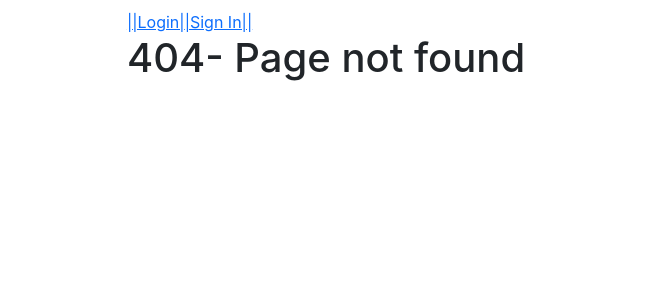
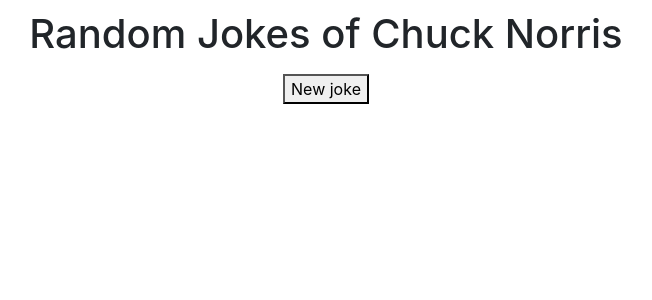
Before and after one commit to Aleja184/EjerciciosReactJS, a React (Create React App) app: page / in a window 1280 px wide. Before the commit this address had no page. Shown: the top 300 px of the page, without its empty margins (314-966 px from the left). Built offline with nearby package versions, Linux system fonts and the light colour scheme.

Commit message:
Working with API's using AXIOS. Solution of exercises 19-20-21

```diff
--- a/package.json
+++ b/package.json
@@ -3,9 +3,14 @@
   "version": "0.1.0",
   "private": true,
   "dependencies": {
+    "@emotion/react": "^11.10.4",
+    "@emotion/styled": "^11.10.4",
+    "@mui/icons-material": "^5.10.6",
+    "@mui/material": "^5.10.8",
     "@testing-library/jest-dom": "^5.16.5",
     "@testing-library/react": "^13.4.0",
     "@testing-library/user-event": "^13.5.0",
+    "axios": "^1.1.2",
     "boostrap": "^2.0.0",
     "bootstrap": "^5.2.1",
     "bootstrap-icons": "^1.9.1",
--- a/src/App.js
+++ b/src/App.js
@@ -5,6 +5,8 @@
 import ListContacts from './components7-8-9/container/list_contacts';
 import Rectangle from './components10-11-12/rectangle';
 import TaskFormy from './components13-14-15/taskFormy';
+import { Axios } from 'axios';
+import RandomJokeChuck from './exerciseSessiones19-20-21/components/randomJokeChuck';
 
 function App() {
   return (
@@ -14,7 +16,10 @@
         {/* <ClockFunction></ClockFunction> */}
         {/* <ListContacts></ListContacts> */}
         {/* <Rectangle></Rectangle> */}
-        <TaskFormy></TaskFormy>
+        {/* <TaskFormy></TaskFormy> */}
+
+        {/* Exercise Sessions 19-20-21. Request with Axios */}
+        <RandomJokeChuck></RandomJokeChuck>
     </div>
   );
 }
--- /dev/null
+++ b/src/exerciseSessiones19-20-21/components/randomJokeChuck.jsx
@@ -0,0 +1,70 @@
+import React ,{useState,useEffect} from 'react';
+import getRandomJoke from '../service/axiosService';
+import { Checkbox, checkboxClasses } from '@mui/material';
+import ThumbDownAltIcon from '@mui/icons-material/ThumbDownAlt';
+import ThumbDownOffAltIcon from '@mui/icons-material/ThumbDownOffAlt';
+import ThumbUpOffAltIcon from '@mui/icons-material/ThumbUpOffAlt';
+import ThumbUpAltIcon from '@mui/icons-material/ThumbUpAlt';
+
+
+const RandomJokeChuck = () => {
+    const [check, setCheck] = useState(true);
+    const [checkLike, setCheckLike] = useState(check);
+    const [joke, setJoke] = useState(null);
+    const [likes, setLikes] = useState(0);
+    const [dislikes, setDislikes] = useState(0);
+    const [checkDislike, setCheckDislike] = useState(false);
+
+    const obtainJoke = () =>{
+        setCheck(true);
+        if(checkLike){
+            setCheckLike(false);
+        }
+        if(checkDislike){
+            setCheckDislike(false);
+        }
+        getRandomJoke()
+            .then((response)=>{
+                setJoke(JSON.parse(response.data));
+            })
+    }
+
+    function incrementLikes (){
+        setCheck(!check);
+        setCheckLike(check);
+        if(check){
+            setLikes(likes+1);
+        }
+    }
+
+    function incrementDislikes () {
+        setCheck(!check);
+        setCheckDislike(check);
+        if(check){
+            setDislikes(dislikes+1);
+        }
+    }
+
+
+    return (
+        <div>
+            <h1>Random Jokes of Chuck Norris</h1>
+            {joke ?
+
+                (<div>
+                    <p>{joke.value}</p>
+                    <Checkbox icon={<ThumbUpOffAltIcon></ThumbUpOffAltIcon>} checkedIcon={<ThumbUpAltIcon/>} onClick={incrementLikes} checked={checkLike}></Checkbox>
+                    <Checkbox icon={<ThumbDownOffAltIcon />} checkedIcon={<ThumbDownAltIcon/>} onClick={incrementDislikes} checked={checkDislike}/>
+                    <p>likes: {likes}</p>
+                    <p>Dislikes: {dislikes}</p>
+                </div>
+                )
+
+            : <p></p>}
+
+            <button onClick={obtainJoke}>New joke</button>
+        </div>
+    );
+}
+
+export default RandomJokeChuck;
--- /dev/null
+++ b/src/exerciseSessiones19-20-21/config/axios.config.js
@@ -0,0 +1,8 @@
+import axios from "axios";
+
+export default axios.create({
+
+    baseURL: 'https://api.chucknorris.io/jokes/random',
+    responseType: 'JSON',
+    timeout :6000
+})
--- /dev/null
+++ b/src/exerciseSessiones19-20-21/service/axiosService.js
@@ -0,0 +1,5 @@
+import APIRequest from "../config/axios.config";
+
+export default function getRandomJoke() {
+    return APIRequest.get('/');
+}
--- a/src/index.js
+++ b/src/index.js
@@ -10,7 +10,7 @@
 const root = ReactDOM.createRoot(document.getElementById('root'));
 root.render(
   <React.StrictMode>
-      <AppRoutes></AppRoutes>
+      <App></App>
   </React.StrictMode>
 );
 
```
Also changed, not shown: 1 other file (tests, documents, lock files or other folders).
